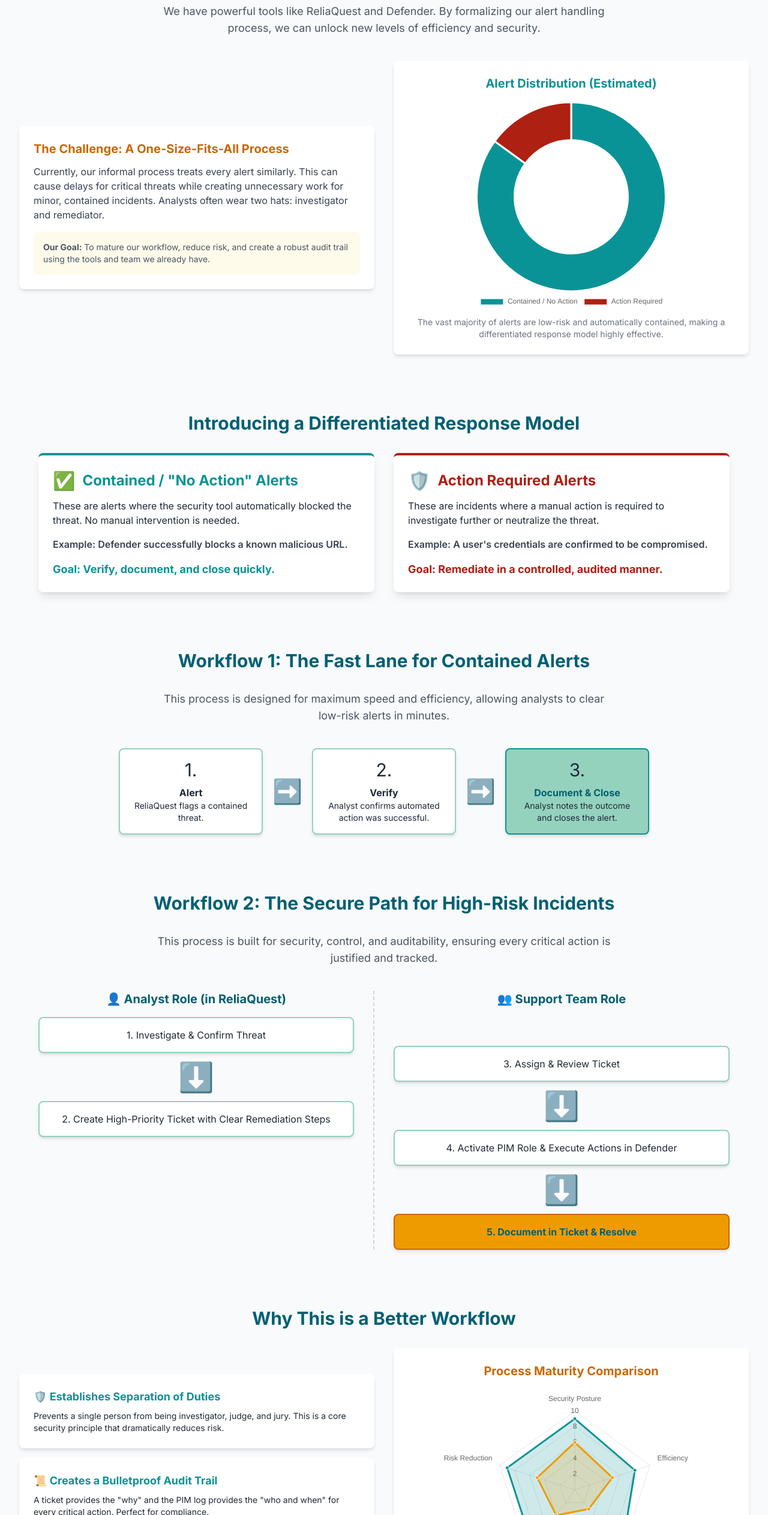
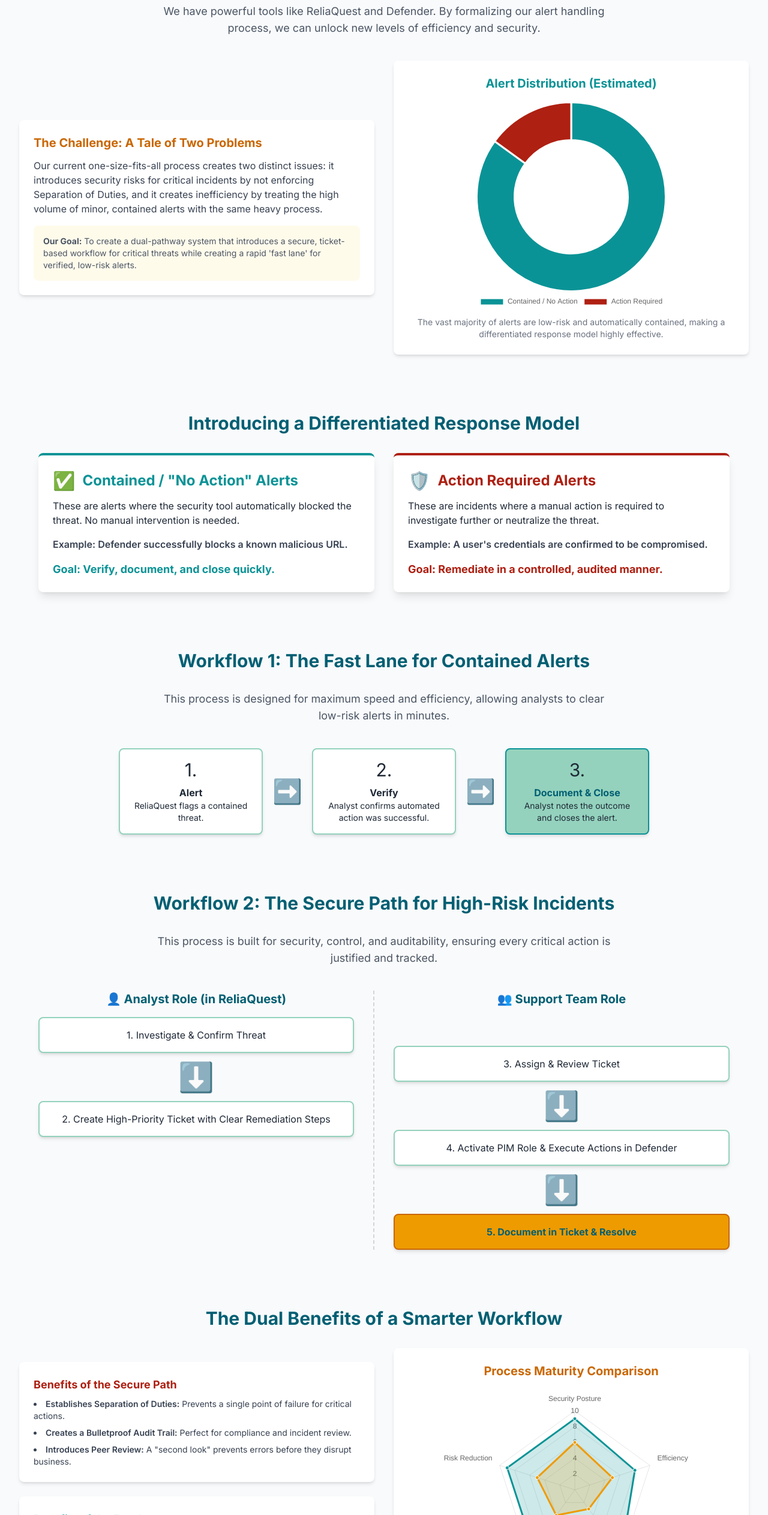
Before and after one commit to TerjeRu/methods, a plain HTML site: page index.html in a window 1280 px wide. Shown: the part 275-2800 px from the top of the page at 60% size. Drawn offline with nearby package versions, Linux system fonts and the light colour scheme.

Commit message:
Update index.html

```diff
--- a/index.html
+++ b/index.html
@@ -54,10 +54,10 @@
             <p class="text-center text-lg text-gray-600 max-w-3xl mx-auto mb-10">We have powerful tools like ReliaQuest and Defender. By formalizing our alert handling process, we can unlock new levels of efficiency and security.</p>
             <div class="grid grid-cols-1 md:grid-cols-2 gap-8 items-center">
                 <div class="bg-white rounded-lg shadow-md p-6">
-                    <h3 class="text-xl font-bold text-[#CA6702] mb-3">The Challenge: A One-Size-Fits-All Process</h3>
-                    <p class="text-gray-700 mb-4">Currently, our informal process treats every alert similarly. This can cause delays for critical threats while creating unnecessary work for minor, contained incidents. Analysts often wear two hats: investigator and remediator.</p>
+                    <h3 class="text-xl font-bold text-[#CA6702] mb-3">The Challenge: A Tale of Two Problems</h3>
+                    <p class="text-gray-700 mb-4">Our current one-size-fits-all process creates two distinct issues: it introduces security risks for critical incidents by not enforcing Separation of Duties, and it creates inefficiency by treating the high volume of minor, contained alerts with the same heavy process.</p>
                     <div class="text-sm text-gray-600 p-4 bg-amber-50 rounded-lg">
-                        <p><span class="font-bold">Our Goal:</span> To mature our workflow, reduce risk, and create a robust audit trail using the tools and team we already have.</p>
+                        <p><span class="font-bold">Our Goal:</span> To create a dual-pathway system that introduces a secure, ticket-based workflow for critical threats while creating a rapid 'fast lane' for verified, low-risk alerts.</p>
                     </div>
                 </div>
                 <div class="bg-white rounded-lg shadow-md p-6">
@@ -138,20 +138,24 @@
         </section>
 
         <section id="rationale" class="mb-16">
-            <h2 class="text-3xl font-bold text-center mb-8 text-[#005F73]">Why This is a Better Workflow</h2>
+            <h2 class="text-3xl font-bold text-center mb-8 text-[#005F73]">The Dual Benefits of a Smarter Workflow</h2>
             <div class="grid grid-cols-1 md:grid-cols-2 gap-8 items-center">
                 <div>
-                     <div class="bg-white rounded-lg shadow-md p-6 mb-4">
-                        <h4 class="font-bold text-lg text-[#0A9396] mb-2">🛡️ Establishes Separation of Duties</h4>
-                        <p class="text-sm">Prevents a single person from being investigator, judge, and jury. This is a core security principle that dramatically reduces risk.</p>
-                    </div>
-                    <div class="bg-white rounded-lg shadow-md p-6 mb-4">
-                        <h4 class="font-bold text-lg text-[#0A9396] mb-2">📜 Creates a Bulletproof Audit Trail</h4>
-                        <p class="text-sm">A ticket provides the "why" and the PIM log provides the "who and when" for every critical action. Perfect for compliance.</p>
+                     <div class="bg-white rounded-lg shadow-md p-6 mb-6">
+                        <h4 class="font-bold text-lg text-[#AE2012] mb-2">Benefits of the Secure Path</h4>
+                        <ul class="list-disc list-inside text-sm space-y-2 text-gray-700">
+                            <li><span class="font-semibold">Establishes Separation of Duties:</span> Prevents a single point of failure for critical actions.</li>
+                            <li><span class="font-semibold">Creates a Bulletproof Audit Trail:</span> Perfect for compliance and incident review.</li>
+                            <li><span class="font-semibold">Introduces Peer Review:</span> A "second look" prevents errors before they disrupt business.</li>
+                        </ul>
                     </div>
                     <div class="bg-white rounded-lg shadow-md p-6">
-                        <h4 class="font-bold text-lg text-[#0A9396] mb-2">🤝 Introduces Peer Review</h4>
-                        <p class="text-sm">Having a second person execute the fix provides a crucial "second look" to prevent errors before they disrupt business operations.</p>
+                        <h4 class="font-bold text-lg text-[#0A9396] mb-2">Benefits of the Fast Lane</h4>
+                         <ul class="list-disc list-inside text-sm space-y-2 text-gray-700">
+                            <li><span class="font-semibold">Boosts SOC Efficiency:</span> Allows analysts to clear the high volume of low-risk alerts in minutes.</li>
+                            <li><span class="font-semibold">Improves Analyst Focus:</span> Frees up valuable time to hunt for and analyze genuine threats.</li>
+                            <li><span class="font-semibold">Reduces Alert Fatigue:</span> Prevents analyst burnout from repetitive, low-impact tasks.</li>
+                        </ul>
                     </div>
                 </div>
                  <div class="bg-white rounded-lg shadow-md p-6">
```
